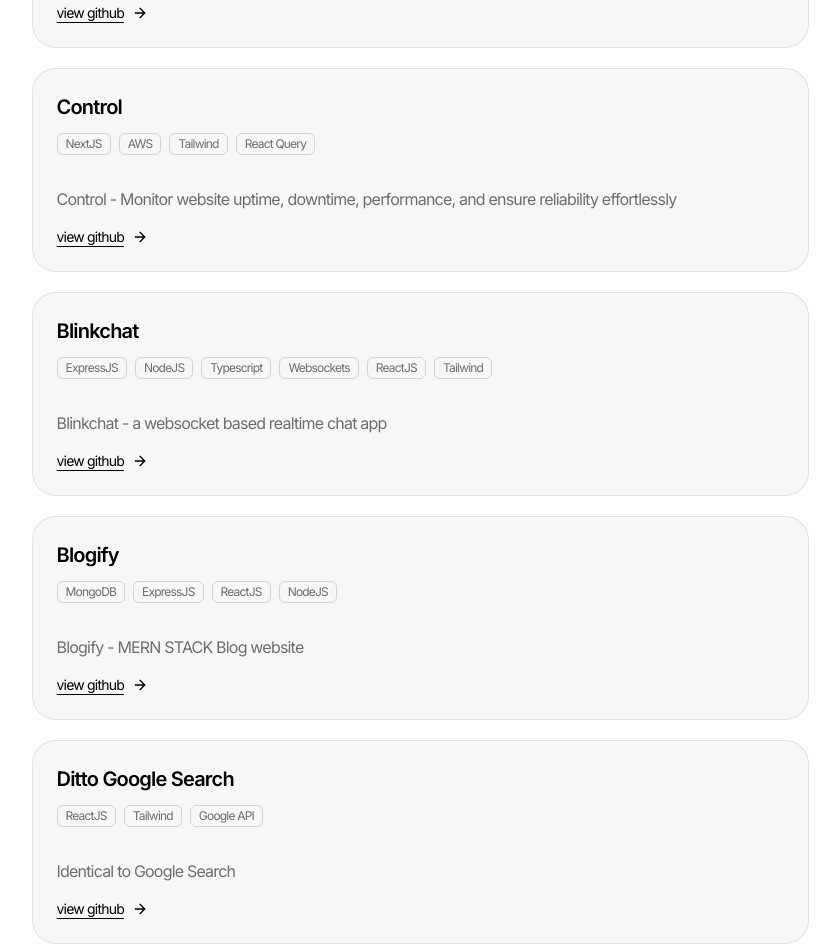
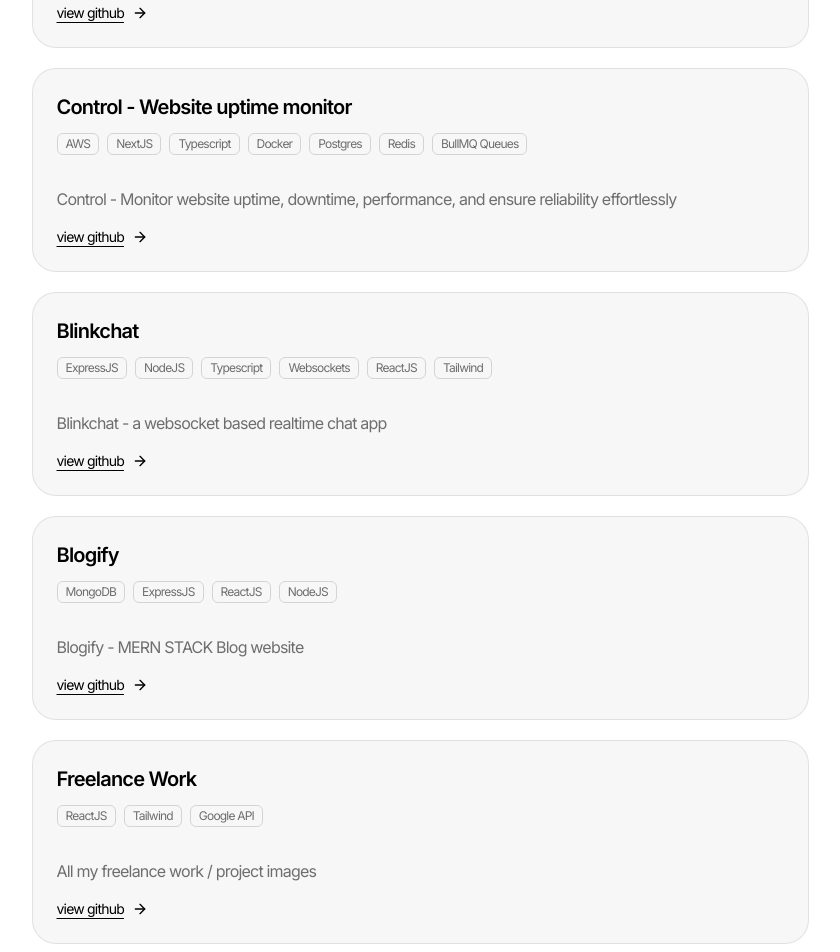
Before and after one commit to yash-devop/Portfolio, a Next.js app: page /projects in a window 1280 px wide. Shown: the part 480-1432 px from the top of the page, without its empty margins (220-1060 px from the left). Built offline with nearby package versions, Linux system fonts and the light colour scheme.

Commit message:
update: skills

```diff
--- a/src/app/projects/page.tsx
+++ b/src/app/projects/page.tsx
@@ -7,21 +7,21 @@ import { useTheme } from "next-themes";
 const Projects = [
     {
         title: "Club.sh",
-        stack: ["NextJS","AWS","Tailwind","React Query",],
+        stack: ["NextJS","AWS","Tailwind","React Query", "Redis", "Postgres"],
         githubLink:"https://github.com/yash-devop/club.sh",
         description: "Club.sh , is an URL Shortener with steroids with real-time analytics and link management infra.",
         websiteLink: "https://club.yashstack.com/"
     },
     {
         title: "Bloggen",
-        stack: ["NextJS","AWS","Tailwind","React Query",],
+        stack: ["NextJS", "Typescript", "Docker", "Postgres", "Github API", "Webhooks"],
         githubLink:"https://github.com/yash-devop/bloggen",
         description: "Bloggen - Turn your github repository issues into beautiful blog.",
         websiteLink: "https://bloggen.yashstack.com/"
     },
     {
-        title: "Control",
-        stack: ["NextJS","AWS","Tailwind","React Query",],
+        title: "Control - Website uptime monitor",
+        stack: ["AWS", "NextJS", "Typescript", "Docker", "Postgres", "Redis", "BullMQ Queues"],
         githubLink:"https://github.com/yash-devop/website-uptime-monitor",
         description: "Control - Monitor website uptime, downtime, performance, and ensure reliability effortlessly",
         websiteLink: ""
@@ -39,6 +39,13 @@ const Projects = [
         githubLink:"https://github.com/yash-devop/MERN-Blog",
         description: "Blogify - MERN STACK Blog website",
         websiteLink: "https://blogifyv1.vercel.app/"
+    },
+    {
+        title: "Freelance Work",
+        stack: ["ReactJS", "Tailwind", "Google API"],
+        githubLink:"https://drive.google.com/drive/u/1/folders/1V04lZ4ABOsOEkAhDnCjrHtiIJAMi9Rm-",
+        description: "All my freelance work / project images",
+        websiteLink: "https://drive.google.com/drive/u/1/folders/1V04lZ4ABOsOEkAhDnCjrHtiIJAMi9Rm-"
     },
     {
         title: "Ditto Google Search",
```
